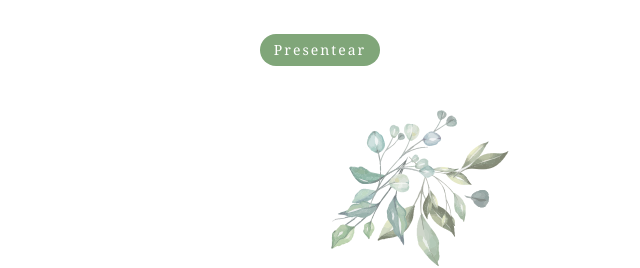
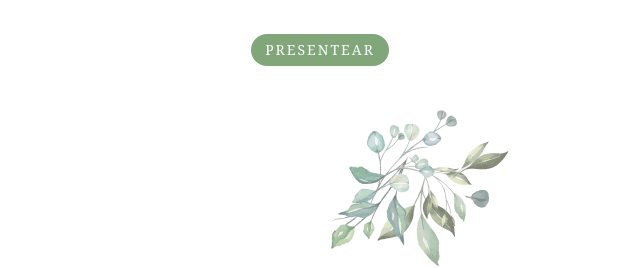
Before and after one commit to lucasgmsz/casamentojulianaelucas, a plain HTML site: page index.html in a window 1280 px wide. Shown: the part 3435-3703 px from the top of the page, 320-960 px from the left. Drawn offline with nearby package versions, Linux system fonts and the light colour scheme; some packages are replaced by stand-ins of ours; files that its build step writes are made by us from their sources; a script that the page names is missing; a web font is replaced by a local one.

Commit message:
Add files via upload

```diff
--- a/index.html
+++ b/index.html
@@ -632,7 +632,7 @@ body.custom-background { background-color: #ffffff; }
 
 
 				<div class="et_pb_button_module_wrapper et_pb_button_2_wrapper et_pb_button_alignment_center et_pb_module ">
-				<a class="et_pb_button et_pb_button_2 et_pb_bg_layout_light" href="https://listas.casasbahia.com.br/lucasejuliana">Presentear</a>
+				<a class="et_pb_button et_pb_button_2 et_pb_bg_layout_light" href="https://listas.casasbahia.com.br/lucasejuliana">PRESENTEAR</a>
 			</div>
 			</div>
 
```
